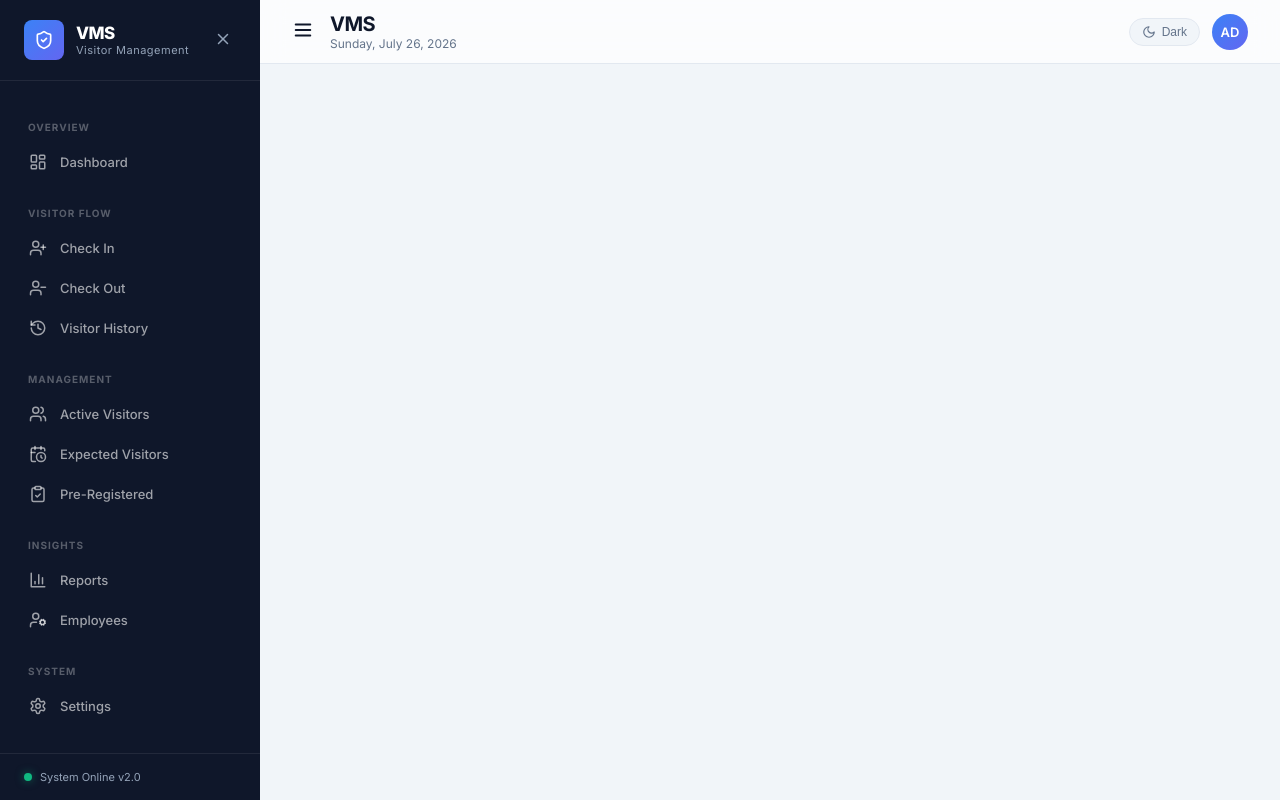
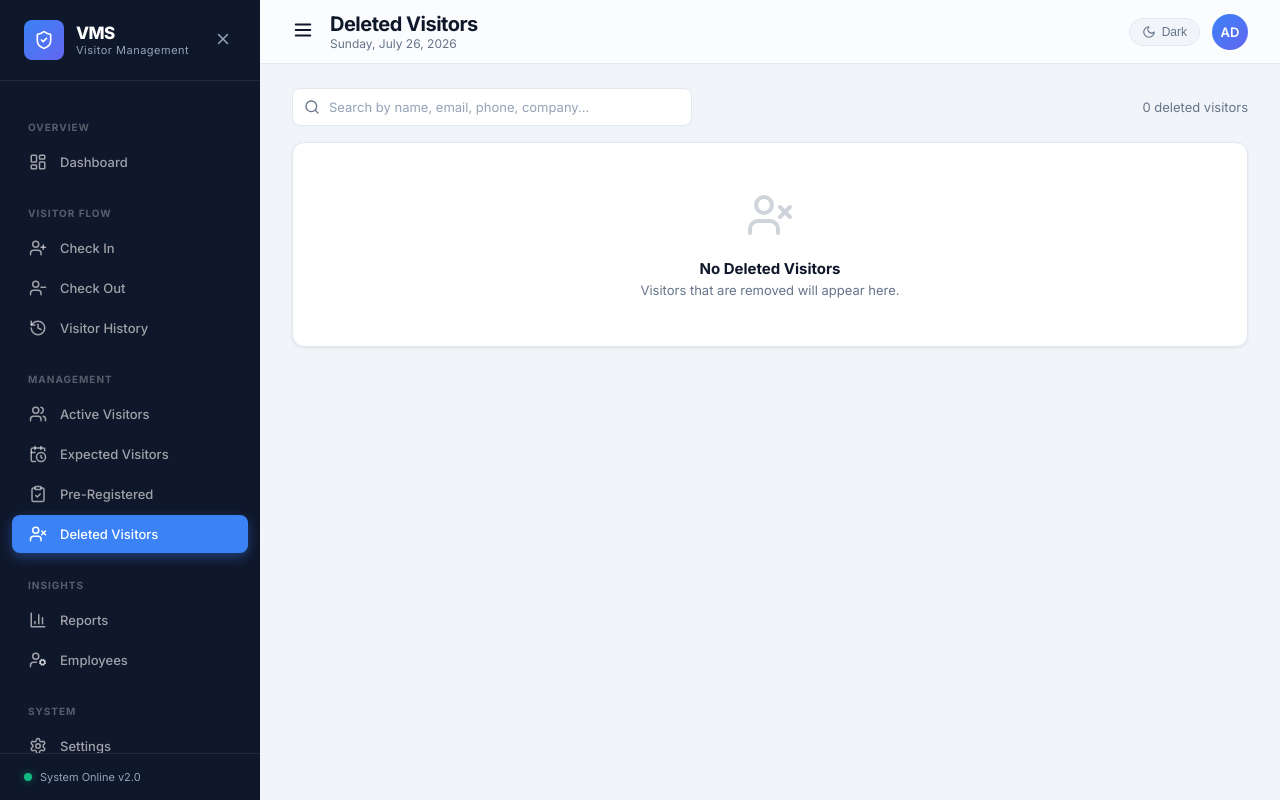
Before and after one commit to prasadvidhya2307-rgb/visitor-management-system, a React (Create React App) app in the folder apps/frontend/: page /deleted in a window 1280 px wide. Built offline with nearby package versions, Linux system fonts and the light colour scheme.

Commit message:
new features

```diff
--- a/apps/frontend/src/App.js
+++ b/apps/frontend/src/App.js
@@ -4,7 +4,7 @@ import { AnimatePresence } from 'framer-motion';
 import {
   LayoutDashboard, UserPlus, UserMinus, History, Users,
   CalendarClock, ClipboardCheck, BarChart3, Settings, UserCog,
-  Sun, Moon, Menu, X, ShieldCheck
+  Sun, Moon, Menu, X, ShieldCheck, UserX
 } from 'lucide-react';
 import './App.css';
 import store from './store';
@@ -20,6 +20,7 @@ import Reports from './components/Reports';
 import SettingsPage from './components/Settings';
 import VisitorProfile from './components/VisitorProfile';
 import EmployeeManagement from './components/EmployeeManagement';
+import DeletedVisitors from './components/DeletedVisitors';
 
 const navItems = [
   { section: 'Overview' },
@@ -32,6 +33,7 @@ const navItems = [
   { path: '/active', icon: Users, label: 'Active Visitors' },
   { path: '/expected', icon: CalendarClock, label: 'Expected Visitors' },
   { path: '/pre-registered', icon: ClipboardCheck, label: 'Pre-Registered' },
+  { path: '/deleted', icon: UserX, label: 'Deleted Visitors' },
   { section: 'Insights' },
   { path: '/reports', icon: BarChart3, label: 'Reports' },
   { path: '/employees', icon: UserCog, label: 'Employees' },
@@ -47,6 +49,7 @@ const pageTitles = {
   '/active': 'Active Visitors',
   '/expected': 'Expected Visitors',
   '/pre-registered': 'Pre-Registered Guests',
+  '/deleted': 'Deleted Visitors',
   '/reports': 'Reports & Analytics',
   '/employees': 'Employee Management',
   '/settings': 'Settings',
@@ -145,6 +148,7 @@ function AppLayout() {
               <Route path="/active" element={<ActiveVisitors />} />
               <Route path="/expected" element={<ExpectedVisitors />} />
               <Route path="/pre-registered" element={<PreRegisteredGuests />} />
+              <Route path="/deleted" element={<DeletedVisitors />} />
               <Route path="/reports" element={<Reports />} />
               <Route path="/employees" element={<EmployeeManagement />} />
               <Route path="/settings" element={<SettingsPage />} />
--- /dev/null
+++ b/apps/frontend/src/components/DeletedVisitors.jsx
@@ -0,0 +1,83 @@
+import React, { useState, useEffect } from 'react';
+import { motion } from 'framer-motion';
+import { Trash2, RotateCcw, Search, UserX } from 'lucide-react';
+import { useNavigate } from 'react-router-dom';
+import store from '../store';
+
+export default function DeletedVisitors() {
+  const navigate = useNavigate();
+  const [visitors, setVisitors] = useState([]);
+  const [search, setSearch] = useState('');
+
+  useEffect(() => { setVisitors(store.getDeletedVisitors()); }, []);
+
+  const filtered = visitors.filter(v =>
+    v.name?.toLowerCase().includes(search.toLowerCase()) ||
+    v.email?.toLowerCase().includes(search.toLowerCase()) ||
+    v.phone?.includes(search) ||
+    v.company?.toLowerCase().includes(search.toLowerCase())
+  );
+
+  function handleRestore(id) {
+    store.restoreVisitor(id);
+    setVisitors(store.getDeletedVisitors());
+  }
+
+  return (
+    <motion.div initial={{ opacity: 0, y: 20 }} animate={{ opacity: 1, y: 0 }} transition={{ duration: 0.3 }}>
+      <div style={{ display: 'flex', justifyContent: 'space-between', alignItems: 'center', marginBottom: 16, gap: 12, flexWrap: 'wrap' }}>
+        <div style={{ position: 'relative', flex: '1 1 250px', maxWidth: 400 }}>
+          <Search size={16} style={{ position: 'absolute', left: 12, top: '50%', transform: 'translateY(-50%)', color: 'var(--text2)' }} />
+          <input className="form-i" style={{ paddingLeft: 36 }} placeholder="Search by name, email, phone, company..." value={search} onChange={e => setSearch(e.target.value)} />
+        </div>
+        <p style={{ fontSize: 13, color: 'var(--text2)' }}>{filtered.length} deleted visitor{filtered.length !== 1 ? 's' : ''}</p>
+      </div>
+
+      {visitors.length === 0 ? (
+        <div className="card"><div className="card-b empty">
+          <UserX size={48} style={{ opacity: 0.3 }} />
+          <h3>No Deleted Visitors</h3>
+          <p>Visitors that are removed will appear here.</p>
+        </div></div>
+      ) : (
+        <div className="card">
+          <div className="card-b" style={{ padding: 0, overflowX: 'auto' }}>
+            <table className="tbl">
+              <thead>
+                <tr>
+                  <th>Visitor</th><th>Company</th><th>Email</th><th>Phone</th><th>ID Type</th><th>ID Number</th><th>Deleted At</th><th>Actions</th>
+                </tr>
+              </thead>
+              <tbody>
+                {filtered.length === 0 && (
+                  <tr><td colSpan={8} style={{ textAlign: 'center', padding: 32, color: 'var(--text2)' }}>No visitors match "{search}"</td></tr>
+                )}
+                {filtered.map(v => (
+                  <tr key={v.id}>
+                    <td>
+                      <div className="vis-row">
+                        <div className="vis-av" style={{ background: 'var(--danger-bg)', color: 'var(--danger)' }}>{v.name?.charAt(0)}</div>
+                        <div className="vis-info"><h4>{v.name}</h4></div>
+                      </div>
+                    </td>
+                    <td>{v.company || '—'}</td>
+                    <td style={{ fontSize: 12 }}>{v.email || '—'}</td>
+                    <td style={{ fontSize: 12 }}>{v.phone || '—'}</td>
+                    <td>{v.identityType?.replace('_', ' ').toUpperCase() || '—'}</td>
+                    <td style={{ fontSize: 12 }}>{v.identityNumber || '—'}</td>
+                    <td style={{ fontSize: 12 }}>{v.deletedAt ? new Date(v.deletedAt).toLocaleString() : '—'}</td>
+                    <td>
+                      <button className="btn-o btn-sm" onClick={() => handleRestore(v.id)} style={{ color: 'var(--success)', borderColor: 'var(--success)' }}>
+                        <RotateCcw size={14} /> Restore
+                      </button>
+                    </td>
+                  </tr>
+                ))}
+              </tbody>
+            </table>
+          </div>
+        </div>
+      )}
+    </motion.div>
+  );
+}
--- a/apps/frontend/src/components/PreRegisteredGuests.jsx
+++ b/apps/frontend/src/components/PreRegisteredGuests.jsx
@@ -1,6 +1,6 @@
 import React, { useState, useEffect } from 'react';
 import { motion, AnimatePresence } from 'framer-motion';
-import { ClipboardCheck, Plus, Trash2, Edit2, X } from 'lucide-react';
+import { ClipboardCheck, Plus, Trash2, Edit2, X, Search } from 'lucide-react';
 import store from '../store';
 
 const FREQUENCIES = ['daily', 'weekly', 'monthly'];
@@ -8,6 +8,7 @@ const FREQUENCIES = ['daily', 'weekly', 'monthly'];
 export default function PreRegisteredGuests() {
   const [guests, setGuests] = useState([]);
   const [employees, setEmployees] = useState([]);
+  const [search, setSearch] = useState('');
   const [showModal, setShowModal] = useState(false);
   const [editId, setEditId] = useState(null);
   const [form, setForm] = useState({ name: '', company: '', email: '', phone: '', employeeId: '', purpose: '', validFrom: new Date().toISOString().slice(0, 10), validTo: '', recurring: false, frequency: 'weekly' });
@@ -18,6 +19,14 @@ export default function PreRegisteredGuests() {
     setGuests(store.getPreRegistered());
     setEmployees(store.getEmployees());
   }
+
+  const filtered = guests.filter(g =>
+    g.name?.toLowerCase().includes(search.toLowerCase()) ||
+    g.company?.toLowerCase().includes(search.toLowerCase()) ||
+    g.email?.toLowerCase().includes(search.toLowerCase()) ||
+    g.phone?.includes(search) ||
+    g.purpose?.toLowerCase().includes(search.toLowerCase())
+  );
 
   function openAdd() {
     setEditId(null);
@@ -45,8 +54,12 @@ export default function PreRegisteredGuests() {
 
   return (
     <motion.div initial={{ opacity: 0, y: 20 }} animate={{ opacity: 1, y: 0 }} transition={{ duration: 0.3 }}>
-      <div style={{ display: 'flex', justifyContent: 'space-between', alignItems: 'center', marginBottom: 16 }}>
-        <p style={{ fontSize: 13, color: 'var(--text2)' }}>{guests.length} pre-registered guest{guests.length !== 1 ? 's' : ''}</p>
+      <div style={{ display: 'flex', justifyContent: 'space-between', alignItems: 'center', marginBottom: 16, gap: 12, flexWrap: 'wrap' }}>
+        <div style={{ position: 'relative', flex: '1 1 250px', maxWidth: 400 }}>
+          <Search size={16} style={{ position: 'absolute', left: 12, top: '50%', transform: 'translateY(-50%)', color: 'var(--text2)' }} />
+          <input className="form-i" style={{ paddingLeft: 36 }} placeholder="Search by name, company, email, phone, purpose..." value={search} onChange={e => setSearch(e.target.value)} />
+        </div>
+        <p style={{ fontSize: 13, color: 'var(--text2)' }}>{filtered.length} of {guests.length} guest{guests.length !== 1 ? 's' : ''}</p>
         <button className="btn-p" onClick={openAdd}><Plus size={16} /> Add Guest</button>
       </div>
 
@@ -67,7 +80,10 @@ export default function PreRegisteredGuests() {
                 </tr>
               </thead>
               <tbody>
-                {guests.map(g => {
+                {filtered.length === 0 && guests.length > 0 && (
+                  <tr><td colSpan={8} style={{ textAlign: 'center', padding: 32, color: 'var(--text2)' }}>No guests match "{search}"</td></tr>
+                )}
+                {filtered.map(g => {
                   const emp = employees.find(e => e.id === g.employeeId);
                   return (
                     <tr key={g.id}>
--- a/apps/frontend/src/store.js
+++ b/apps/frontend/src/store.js
@@ -6,6 +6,7 @@ const KEYS = {
   preRegistered: 'vms_pre_registered',
   activity: 'vms_activity',
   settings: 'vms_settings',
+  deletedVisitors: 'vms_deleted_visitors',
 };
 
 function get(key) {
@@ -113,13 +114,38 @@ const store = {
   },
 
   // Visitors
-  getVisitors: () => get(KEYS.visitors),
+  getVisitors: () => get(KEYS.visitors).filter(v => !v.deleted),
+  getAllVisitors: () => get(KEYS.visitors),
   getVisitorById: (id) => get(KEYS.visitors).find(v => v.id === id),
   addVisitor: (vis) => {
     const all = get(KEYS.visitors);
     const nv = { ...vis, id: genId(), createdAt: new Date().toISOString() };
     all.push(nv); set(KEYS.visitors, all); return nv;
   },
+  softDeleteVisitor: (id) => {
+    const all = get(KEYS.visitors);
+    const idx = all.findIndex(v => v.id === id);
+    if (idx >= 0) {
+      all[idx] = { ...all[idx], deleted: true, deletedAt: new Date().toISOString() };
+      set(KEYS.visitors, all);
+      addActivity('delete', `${all[idx].name} was removed from visitors`, all[idx].name);
+      return all[idx];
+    }
+    return null;
+  },
+  restoreVisitor: (id) => {
+    const all = get(KEYS.visitors);
+    const idx = all.findIndex(v => v.id === id);
+    if (idx >= 0) {
+      const { deleted, deletedAt, ...rest } = all[idx];
+      all[idx] = rest;
+      set(KEYS.visitors, all);
+      addActivity('restore', `${all[idx].name} was restored to visitors`, all[idx].name);
+      return all[idx];
+    }
+    return null;
+  },
+  getDeletedVisitors: () => get(KEYS.visitors).filter(v => v.deleted),
 
   // Visits (Check-in/Check-out)
   getVisits: () => get(KEYS.visits),
@@ -172,7 +198,7 @@ const store = {
     visits.forEach(v => {
       if (v.faceData && !seen.has(v.visitorId)) {
         seen.add(v.visitorId);
-        const visitor = visitors.find(vis => vis.id === v.visitorId);
+        const visitor = visitors.find(vis => vis.id === v.visitorId && !vis.deleted);
         if (visitor) {
           faces.push({ visitorId: v.visitorId, visitor, faceData: v.faceData, photo: v.photo });
         }
```
Also changed, not shown: apps/frontend/src/components/VisitorProfile.jsx (+12 -2 lines).
